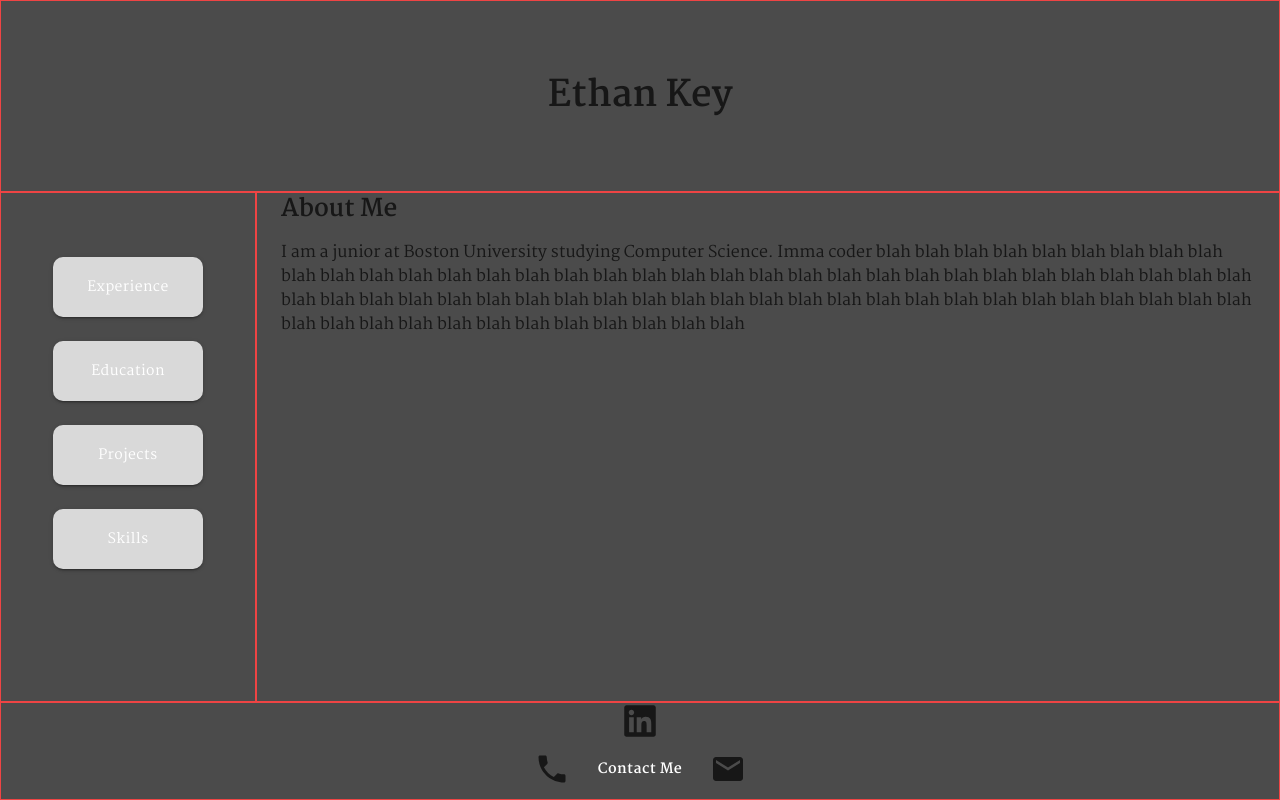
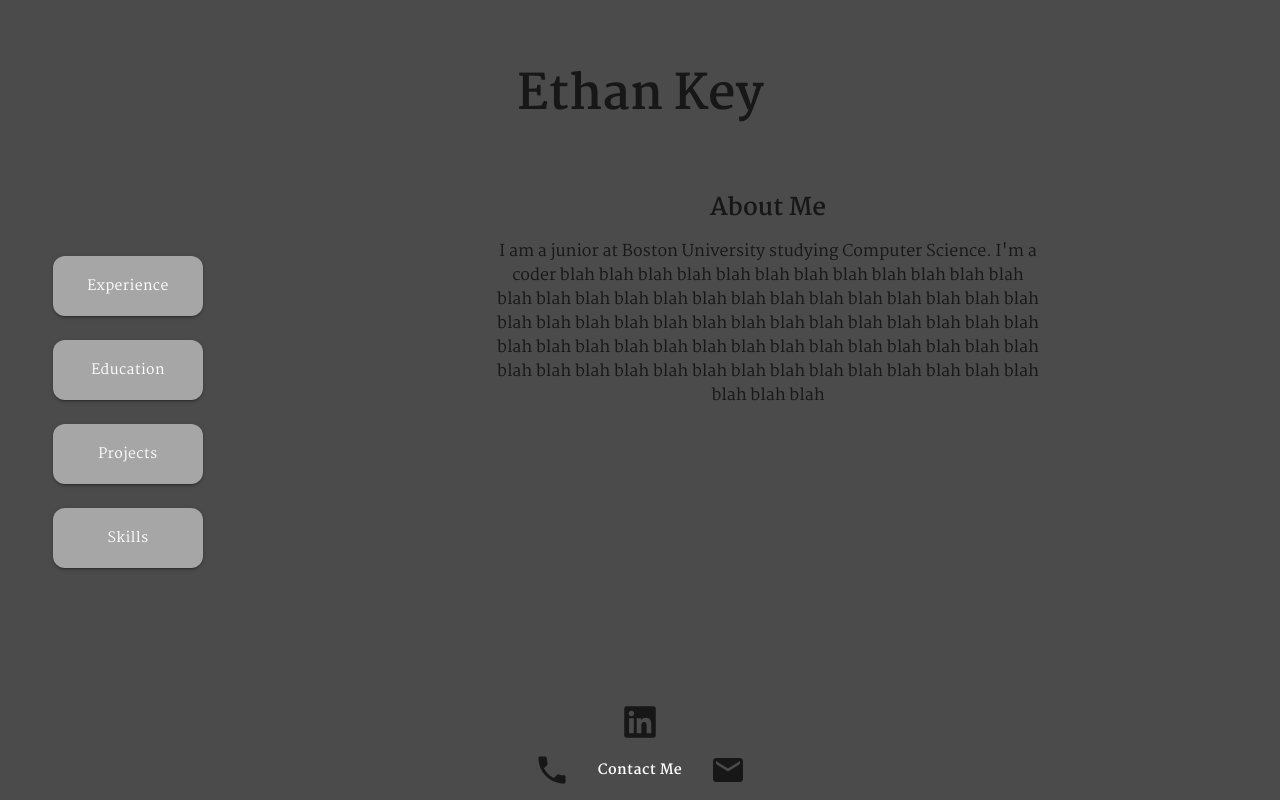
Before and after one commit to ethanrkey/family-website, a Next.js app: page /ethankey in a window 1280 px wide. Built offline with nearby package versions, Linux system fonts and the light colour scheme.

Commit message:
mui card/swiper bugs

```diff
--- a/app/ethankey/page.tsx
+++ b/app/ethankey/page.tsx
@@ -33,13 +33,13 @@ export default function EthanKey() {
 
   return (
     <div className="bg-[#4B4B4B] flex flex-col min-h-screen">
-      <header className="flex flex-col items-center justify-center h-48 border border-red-500">
+      <header className="flex flex-col items-center justify-center h-48">
         <Link href="/">
-          <h1 className="text-4xl font-bold">Ethan Key</h1>
+          <h1 className="text-5xl font-bold">Ethan Key</h1>
         </Link>
       </header>
       <div className="flex flex-1">
-        <div className="flex justify-center w-1/5 py-16 border border-red-500">
+        <div className="flex justify-center w-1/5 py-16">
           <Stack spacing={3} direction="column">
             <Button
               onClick={() => setActiveSection("Experience")}
@@ -49,10 +49,10 @@ export default function EthanKey() {
                 width: '150px',
                 fontFamily: "inherit",
                 textTransform: "none",
-                backgroundColor: activeSection === "Experience" ? "#B36D6D" : "#D9D9D9",
+                backgroundColor: activeSection === "Experience" ? "#B36D6D" : "#a6a6a6",
                 color: "white",
                 padding: '10px 20px',
-                borderRadius: '10px',
+                borderRadius: '12px',
                 '&:hover': {
                   backgroundColor: '#B36D6D',
                 },
@@ -68,10 +68,10 @@ export default function EthanKey() {
                 width: '150px',
                 fontFamily: "inherit",
                 textTransform: "none",
-                backgroundColor: activeSection === "Education" ? "#B36D6D" : "#D9D9D9",
+                backgroundColor: activeSection === "Education" ? "#B36D6D" : "#a6a6a6",
                 color: 'white',
                 padding: '10px 20px',
-                borderRadius: '10px',
+                borderRadius: '12px',
                 '&:hover': {
                   backgroundColor: '#B36D6D',
                 },
@@ -87,10 +87,10 @@ export default function EthanKey() {
                 width: '150px',
                 fontFamily: "inherit",
                 textTransform: "none",
-                backgroundColor: activeSection === "Projects" ? "#B36D6D" : "#D9D9D9",
+                backgroundColor: activeSection === "Projects" ? "#B36D6D" : "#a6a6a6",
                 color: 'white',
                 padding: '10px 20px',
-                borderRadius: '10px',
+                borderRadius: '12px',
                 '&:hover': {
                   backgroundColor: '#B36D6D',
                 },
@@ -106,10 +106,10 @@ export default function EthanKey() {
                 width: '150px',
                 fontFamily: "inherit",
                 textTransform: "none",
-                backgroundColor: activeSection === "Skills" ? "#B36D6D" : "#D9D9D9",
+                backgroundColor: activeSection === "Skills" ? "#B36D6D" : "#a6a6a6",
                 color: 'white',
                 padding: '10px 20px',
-                borderRadius: '10px',
+                borderRadius: '12px',
                 '&:hover': {
                   backgroundColor: '#B36D6D',
                 },
@@ -119,10 +119,10 @@ export default function EthanKey() {
             </Button>
           </Stack>
         </div>
-        <div className="flex flex-1 px-6 justify-center border border-red-500">{renderContent()}</div>
+        <div className="flex flex-1 justify-center">{renderContent()}</div>
       </div>
 
-      <footer className="border border-red-500">
+      <footer className="">
         <div className="flex items-center justify-center">
           <FaLinkedin size={36}/>
         </div>
--- a/components/about.tsx
+++ b/components/about.tsx
@@ -1,9 +1,9 @@
 export default function About() {
     return (
       <div>
-        <h2 className="text-2xl font-bold">About Me</h2>
+        <h2 className="text-2xl text-center font-bold">About Me</h2>
         <ul className="mt-4">
-          <p>I am a junior at Boston University studying Computer Science. Imma coder blah blah blah blah blah blah blah blah blah blah blah blah blah blah blah blah blah blah blah blah blah blah blah blah blah blah blah blah blah blah blah blah blah blah blah blah blah blah blah blah blah blah blah blah blah blah blah blah blah blah blah blah blah blah blah blah blah blah blah blah blah blah blah blah blah blah blah blah blah blah blah </p>
+          <p className="text-center mx-60">I am a junior at Boston University studying Computer Science. I'm a coder blah blah blah blah blah blah blah blah blah blah blah blah blah blah blah blah blah blah blah blah blah blah blah blah blah blah blah blah blah blah blah blah blah blah blah blah blah blah blah blah blah blah blah blah blah blah blah blah blah blah blah blah blah blah blah blah blah blah blah blah blah blah blah blah blah blah blah blah blah blah blah </p>
         </ul>
       </div>
     );
--- a/components/education.tsx
+++ b/components/education.tsx
@@ -4,7 +4,24 @@ export default function Education() {
         <h2 className="text-2xl font-bold">Education</h2>
         <ul className="mt-4">
           <li>Boston University</li>
-          <li>Computer Science</li>
+          <li> Bachelor’s Degree in Computer Science</li>
+          <li>Boston, MA</li>
+          <li>Year: Junior</li>
+          <li>GPA: 3.63</li>
+          <li>Relevant Courses Taken:
+            <ul className="ml-6">
+                <li>• EK125 | Introduction to Programming for Engineers</li>
+                <li>• MA225 | Multivariate Calculus</li>
+                <li>• CS112 | Data Structures & Algorithms</li>
+                <li>• MA242 | Linear Algebra</li>
+                <li>• CS210 | Computer Systems</li>
+                <li>• CS131 | Combinatoric Structures </li>
+                <li>• CS330 | Analysis of Algorithms</li>
+                <li>• CS460 | Database Systems</li>
+                <li>• CS411 | Software Engineering</li>
+                <li>• CS320 | Concepts of Programming Languages</li>
+            </ul>
+          </li>
         </ul>
       </div>
     );
--- a/components/experience.tsx
+++ b/components/experience.tsx
@@ -4,13 +4,13 @@ import 'react-vertical-timeline-component/style.min.css';
 
 export default function Experience() {
     return (
-        <div style={{ transform: "scale(0.75)", transformOrigin: "top left" }}>
+        <div style={{ transform: "scale(0.8)", position: "relative", top: "-50px" }}>
         <VerticalTimeline>
           <VerticalTimelineElement
             className="vertical-timeline-element--work"
             contentStyle={{ background: '#B36D6D', color: '#fff' }}
             contentArrowStyle={{ borderRight: '7px solid  #ffffff' }}
-            date="2011 - present"
+            date="October 2024 - Present"
             iconStyle={{ background: '#2196f3', color: '#fff' }}
             // icon={<WorkIcon />}
           >
@@ -25,7 +25,7 @@ export default function Experience() {
             className="vertical-timeline-element--work"
             contentStyle={{ background: '#B36D6D', color: '#fff' }}
             contentArrowStyle={{ borderRight: '7px solid  #ffffff' }}
-            date="2011 - present"
+            date="September 2024 - December 2024"
             iconStyle={{ background: '#2196f3', color: '#fff' }}
             // icon={<WorkIcon />}
           >
@@ -39,7 +39,7 @@ export default function Experience() {
             className="vertical-timeline-element--work"
             contentStyle={{ background: '#B36D6D', color: '#fff' }}
             contentArrowStyle={{ borderRight: '7px solid  #ffffff' }}
-            date="2011 - present"
+            date="September 2024 - December 2024"
             iconStyle={{ background: '#2196f3', color: '#fff' }}
             // icon={<WorkIcon />}
           >
@@ -53,7 +53,7 @@ export default function Experience() {
             className="vertical-timeline-element--work"
             contentStyle={{ background: '#B36D6D', color: '#fff' }}
             contentArrowStyle={{ borderRight: '7px solid  #ffffff' }}
-            date="2011 - present"
+            date="January 2024 - May 2024"
             iconStyle={{ background: '#2196f3', color: '#fff' }}
             // icon={<WorkIcon />}
           >
--- a/components/projects.tsx
+++ b/components/projects.tsx
@@ -1,11 +1,77 @@
+"use client"
+import Card from '@mui/material/Card';
+import CardHeader from '@mui/material/CardHeader';
+import CardContent from '@mui/material/CardContent';
+import CardMedia from '@mui/material/CardMedia';
+import Typography from '@mui/material/Typography';
+import Link from "next/link";
+import { Swiper, SwiperSlide } from 'swiper/react';
+import { Navigation } from 'swiper/modules';
+import 'swiper/css';
+import 'swiper/css/navigation';
+import 'swiper/css/pagination';
+
+
 export default function Projects() {
+    const cards = [
+        {
+          title: 'AccessiScan',
+          description: 'Description for card 1',
+          image: 'https://via.placeholder.com/300',
+        },
+        {
+          title: 'Global Conflict Visualizer',
+          description: 'Description for card 2',
+          image: 'https://via.placeholder.com/300',
+        },
+        {
+          title: 'Stock Trading Simulator',
+          description: 'Description for card 3',
+          image: 'https://via.placeholder.com/300',
+        },
+        {
+          title: 'Text Image Generator',
+          description: 'Description for card 4',
+          image: 'https://via.placeholder.com/300',
+        },
+      ];
+
     return (
-      <div>
-        <h2 className="text-2xl font-bold">Projects</h2>
-        <ul className="mt-4">
-          <li>AccessiScan</li>
-          <li>Global Conflict Visualizer</li>
-        </ul>
-      </div>
+        <Swiper
+    style={{ maxWidth: '1000px', margin: '0 auto' }}
+      modules={[Navigation]} // Register navigation
+      navigation
+      pagination={{ clickable: true }}
+      spaceBetween={20}
+      slidesPerView={4} // Adjust for responsiveness
+      observer={true}
+      observeParents={true}
+      breakpoints={{
+        640: { slidesPerView: 1 },
+        768: { slidesPerView: 2 },
+        1024: { slidesPerView: 3 },
+      }}
+    >
+      {cards.map((card, index) => (
+        <SwiperSlide key={index}>
+          <Card sx={{ maxWidth: '100%' }}>
+            <CardMedia
+              component="img"
+              height="140"
+              image={card.image}
+              alt={card.title}
+            />
+            <CardContent>
+              <Typography gutterBottom variant="h5" component="div">
+                {card.title}
+              </Typography>
+              <Typography variant="body2" color="text.secondary">
+                {card.description}
+              </Typography>
+            </CardContent>
+          </Card>
+        </SwiperSlide>
+      ))}
+    </Swiper>
     );
-  }
+}
--- a/package.json
+++ b/package.json
@@ -17,7 +17,8 @@
     "react": "^19.0.0",
     "react-dom": "^19.0.0",
     "react-icons": "^5.4.0",
-    "react-vertical-timeline-component": "^3.5.3"
+    "react-vertical-timeline-component": "^3.5.3",
+    "swiper": "^11.2.0"
   },
   "devDependencies": {
     "@eslint/eslintrc": "^3",
```
Also changed, not shown: 1 other file (tests, documents, lock files or other folders).
